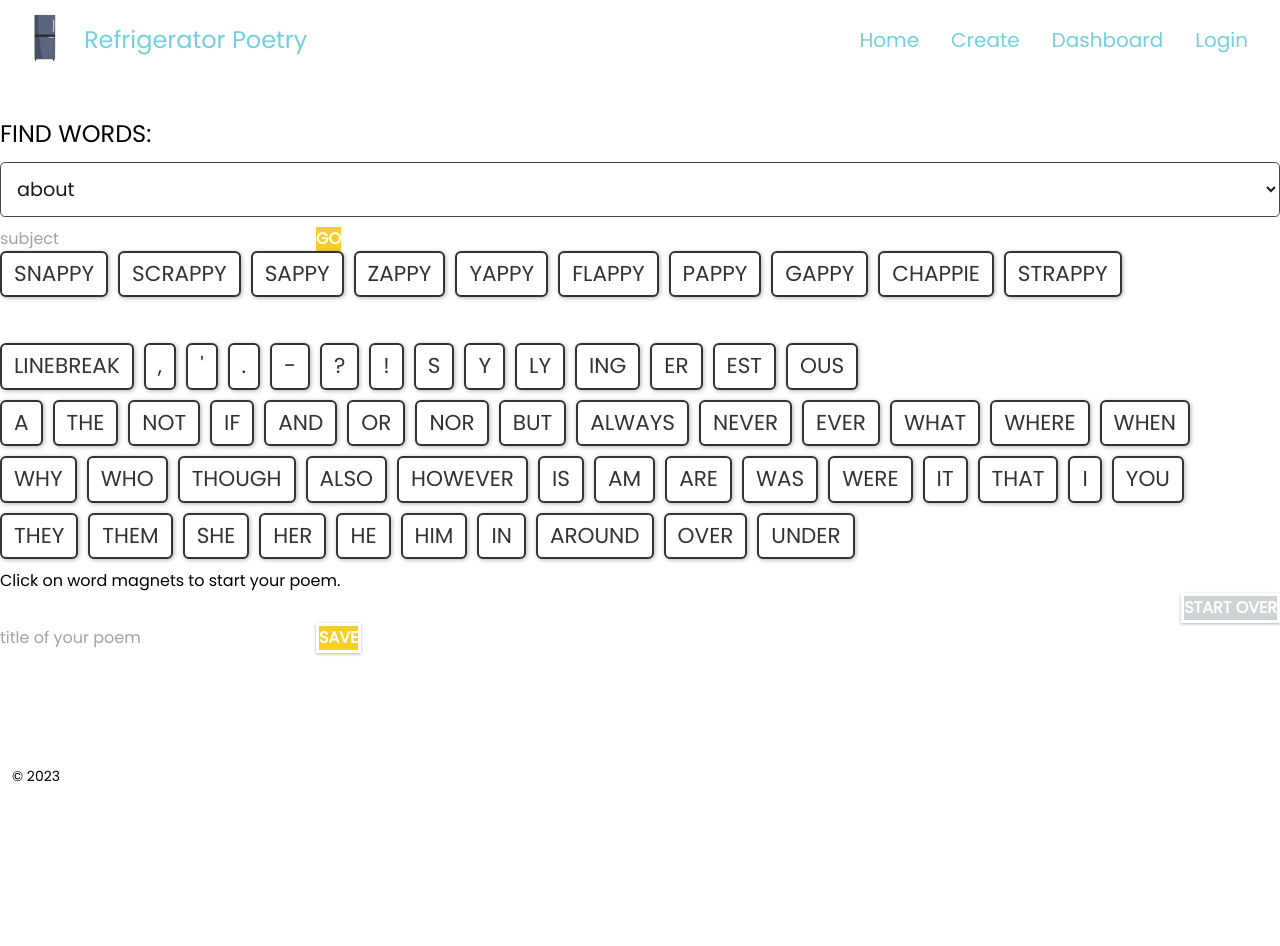
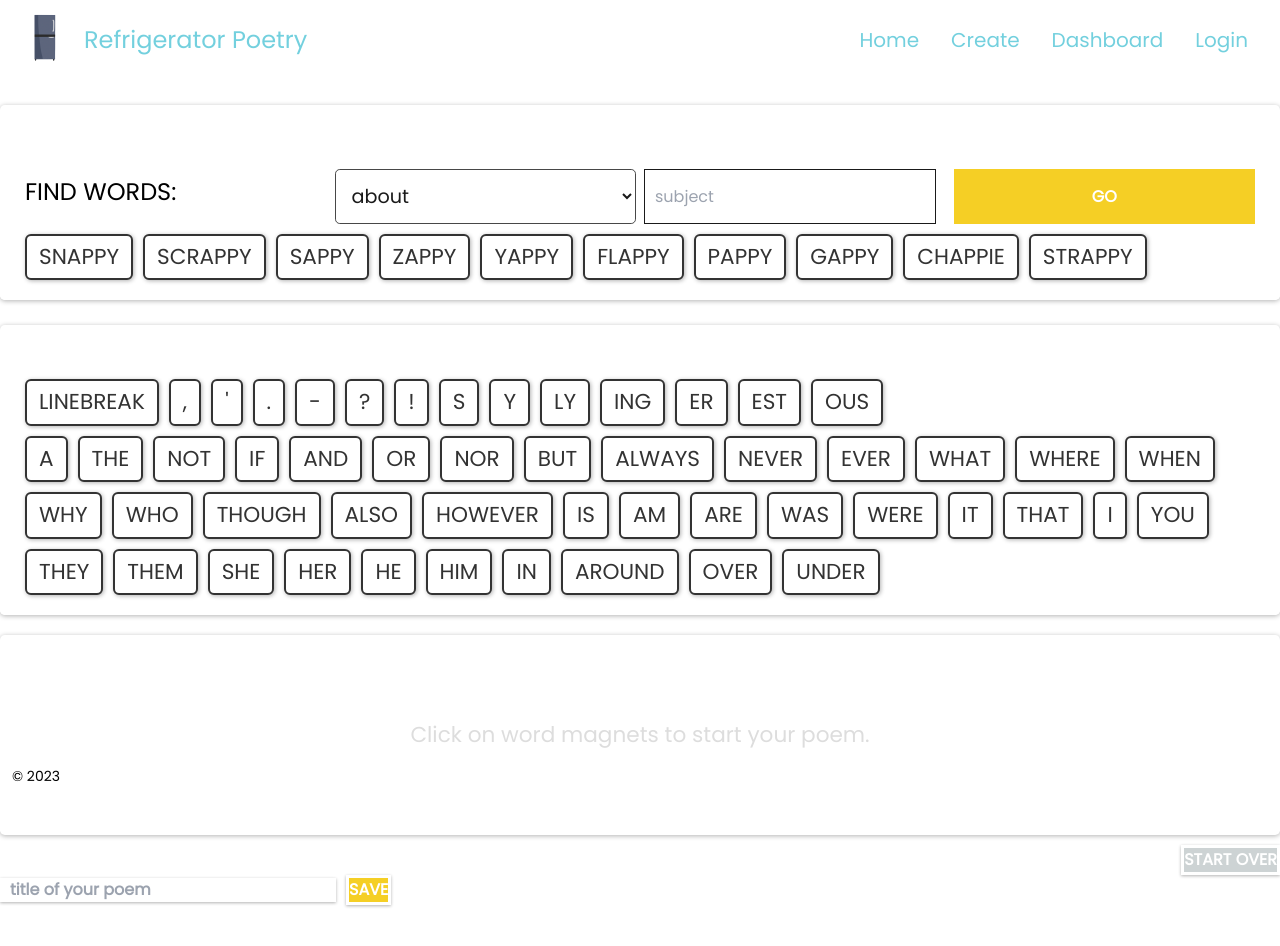
Before and after one commit to mckayfackrell/refrigerator-poetry, a React (Create React App) app in the folder client/: page /post in a window 1280 px wide. Shown: the top 946 px of the page. Before the commit the page ends 800 px from the top, so only its background shows below. Built offline with nearby package versions, Linux system fonts and the light colour scheme.

Commit message:
Matched element styles to project prototype for basic layout styles

```diff
--- a/client/src/index.css
+++ b/client/src/index.css
@@ -43,6 +43,16 @@ select {
   font-size: 1.2rem;
   border: 1px solid #484848;
   border-radius: 0.3rem;
+}
+
+.container {
+  margin:auto;
+}
+
+input[type="text"] {
+  border: 1px solid #1a1a1a;
+  padding-left:10px;
+  padding-right:10px;
 }
 
 .btn {
--- a/client/src/pages/EditPost.jsx
+++ b/client/src/pages/EditPost.jsx
@@ -127,12 +127,13 @@ const EditPost = (props) => {
 
   return (
     <div className="poem-interface-outer">
+      <main>
       <div className="create-a-post container">
         <div className="collapse-outer">
           <h3 className="collapse open">CLOSE X</h3>
           <div id="words-finder" className="collapse-content">
             <form id="words-finder-form" onSubmit={getWordsFromAPI}>
-              <div className="form-block display-flex justify-space-between query-builder form-group">
+              <div className="form-block display-flex justify-space-between query-builder form-group grid gap-2 grid-cols-4">
                 <h3>FIND WORDS:</h3>
 
                 <select
@@ -233,6 +234,7 @@ const EditPost = (props) => {
       </div>
 
       {error && <div>Something went wrong...</div>}
+    </main>
     </div>
   );
 };
--- a/client/src/pages/Home.jsx
+++ b/client/src/pages/Home.jsx
@@ -5,14 +5,12 @@ const Home = () => {
   const { loading, data } = useQuery(QUERY_POSTS);
   const postList = data?.allPosts || [];
   return (
-    <div className="card bg-white card-rounded w-50">
-      <div className="card-header bg-dark text-center">
+    <main>
+      <div className="container blogroll-posts blogroll-posts-home">
+          {loading}
+          <UserPosts postList={postList} />
       </div>
-      <div className="card-body m-5">
-        {loading}
-        <UserPosts postList={postList} />
-      </div>
-    </div>
+    </main>
   );
 };
 export default Home;
--- a/client/src/pages/UserPosts.js
+++ b/client/src/pages/UserPosts.js
@@ -2,18 +2,24 @@ import React from "react";
 
 const UserPosts = ({ postList }) => {
   return (
-    <div>
+    <>
       {postList &&
         postList.map((poem) => (
-          <div key={poem._id} className="card mb-3">
-            <h4 className="card-header bg-primary text-light p-2 m-0">
-              {poem.postTitle}
-            </h4>
-            <div dangerouslySetInnerHTML={{ __html: poem.description }} />
-            <button className="bg-blue-500 hover:bg-blue-700 text-white font-bold py-2 px-4 rounded-full">Comment</button>
+          <div key={poem._id} className="blogroll-post">
+            <h3 className="post-title display-flex justify-space-between-lg align-center">
+              <span>{poem.postTitle}</span>
+              <span className="meta">Posted by *username* on *date*</span>
+            </h3>
+            <div className="post-content">
+              <div dangerouslySetInnerHTML={{ __html: poem.description }} />
+            </div>
+            <div className="post-comments">*comments*</div>
+            <div className="post-comment-button">
+              <button className="btn comment-btn col-3">+ Add Comment</button>
+            </div>
           </div>
         ))}
-    </div>
+    </>
   );
 };
 
```
